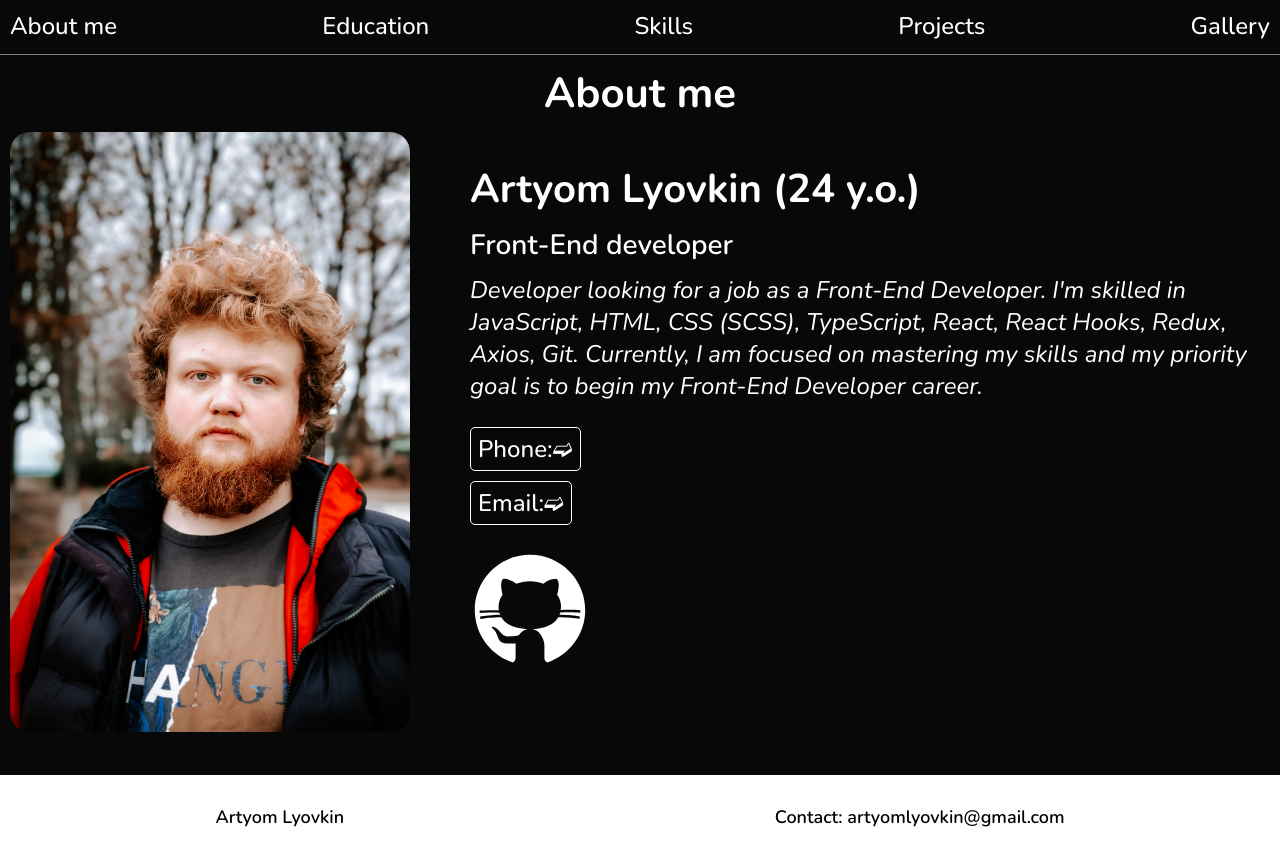
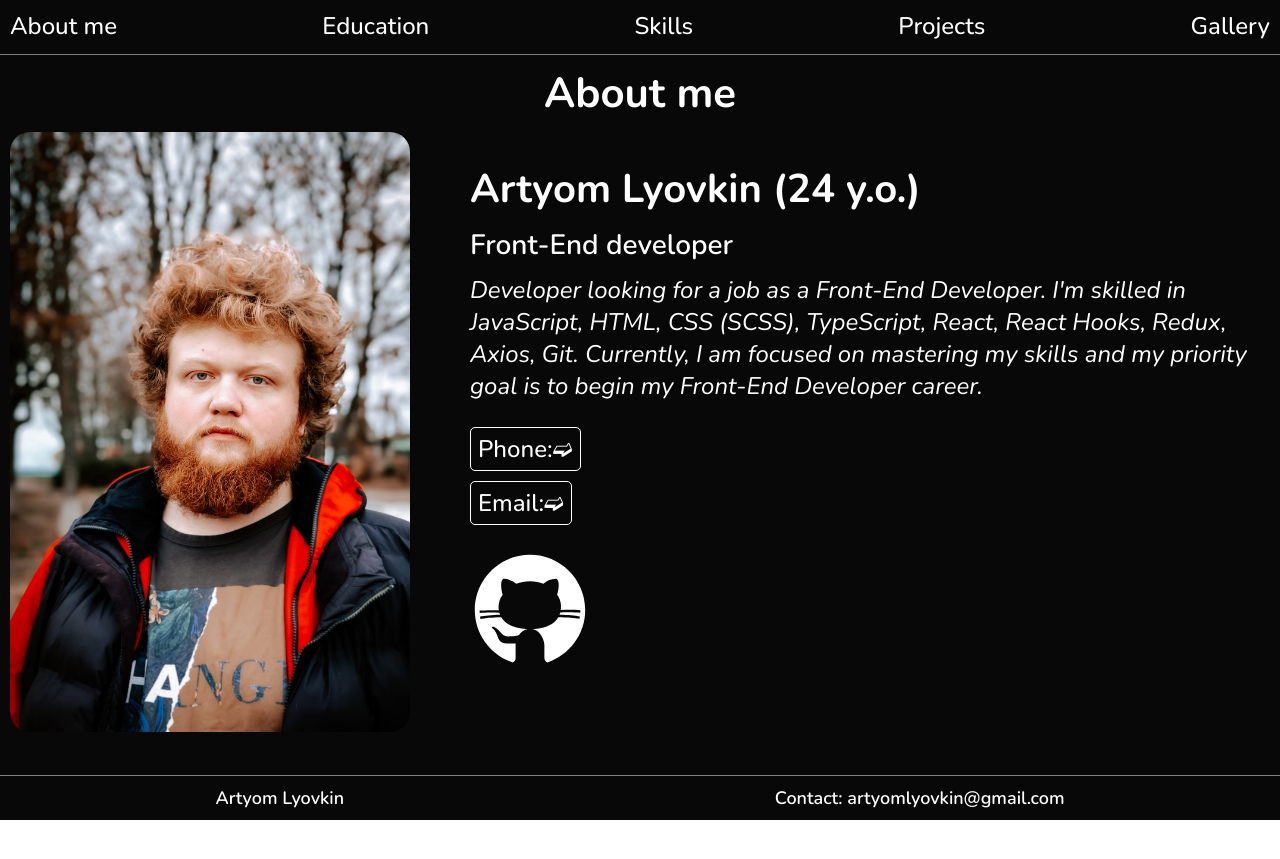
Before and after one commit to JI3BA/Curriculum-Vitae, a React (Create React App) app: page / in a window 1280 px wide. After the commit the page ends 820 px from the top, so only its background shows below. Built offline with nearby package versions, Linux system fonts and the light colour scheme.

Commit message:
fixed Footer style

```diff
--- a/src/components/Footer/Footer.scss
+++ b/src/components/Footer/Footer.scss
@@ -1,18 +1,20 @@
 .footer{
     display: flex;
     justify-content: center;
+    background: rgba(0, 0, 0, 0.97);
+    padding: 10px 0;
+    border-top: 1px solid #818181;
 
     &__container{
         display: flex;
         justify-content: space-around;
-        padding: 30px 0;
         font-size: 18px;
         font-weight: 600;
-        color: #000000;
+        color: #ffffff;
     }
 
     &__link{
-        color: #000000;
+        color: #ffffff;
         text-decoration: none;
         outline: none;
         transition: color .5s;
```
